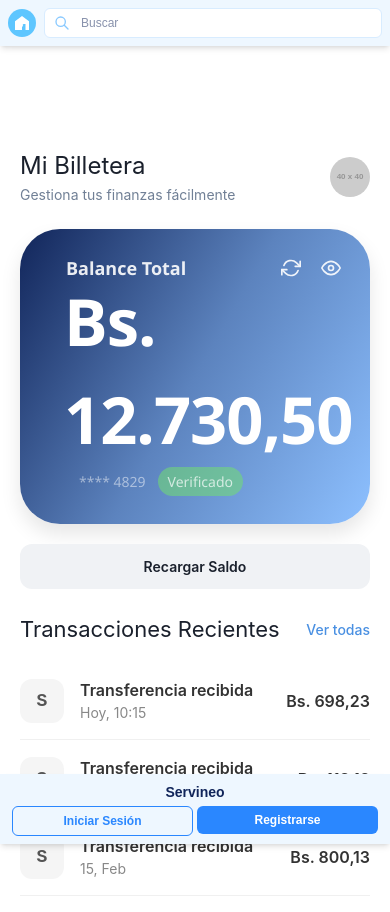
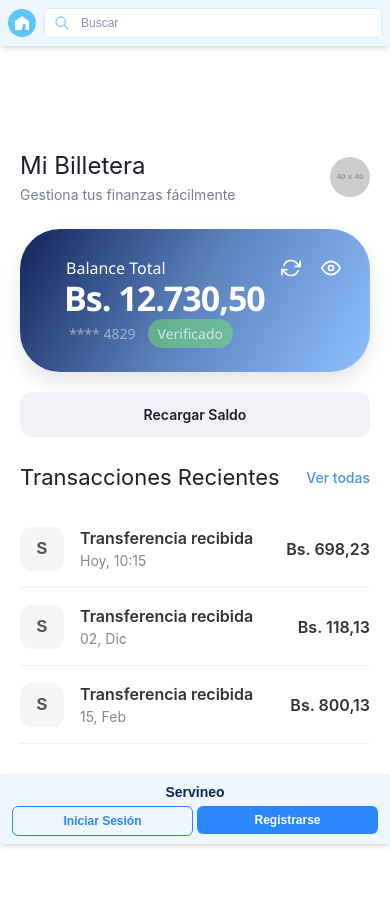
Before and after one commit to robertgt0/alquiler_front, a Next.js app: page /bitcrew/wallet in a window 390 px wide. Shown: the top 912 px of the page. After the commit the page ends 844 px from the top, so only its background shows below. Built offline with nearby package versions, Linux system fonts and the light colour scheme.

Commit message:
feat: implementar tarjeta de balance responsiva con iconos

```diff
--- a/src/app/bitcrew/wallet/components/BalanceCard/BalanceCard.css
+++ b/src/app/bitcrew/wallet/components/BalanceCard/BalanceCard.css
@@ -1,99 +1,37 @@
 /* Requerimiento: Construir la tarjeta azul degradada */
 .balance-card {
-  background-image: linear-gradient(120deg, #11255A,#5C83BE, #8DC0FF); /* Ajusta estos colores a tu figma */
+  background-image: linear-gradient(120deg, #11255A, #5C83BE, #8DC0FF);
   color: white;
   padding: 24px;
   border-radius: 40px;
   box-shadow: 0 10px 20px rgba(0, 0, 0, 0.1);
+  overflow: hidden; /* Buena práctica si se usan márgenes negativos */
 }
 
+/* --- Encabezado de la Tarjeta (Base/Móvil) --- */
 .card-header {
   margin-left: 22px;
   display: flex;
   justify-content: space-between;
   align-items: center;
 
-  font-size: 20px;
+  /* Estilo base (móvil) */
+  font-size: 16px;
   font-weight: 400;
   font-family: 'Segoe UI', Tahoma, Geneva, Verdana, sans-serif;
-  opacity: 1.1;
+  opacity: 1;
 }
 
+/* --- Iconos de Acción (Recargar y Ojo) --- */
 .card-icons {
   display: flex;
-  gap: 16px;
-}
-
-.balance-amount {
-  margin-left: 20px;
-  margin-top: -10px;
-
-  font-size: 65px;
-  font-weight: 800;
-  font-family:'Segoe UI', Tahoma, Geneva, Verdana, sans-serif;
-  letter-spacing: -1px;
-}
-
-/* Requerimiento: que el usuario no pueda seleccionar el monto */
-.balance-amount .amount,
-.balance-amount .currency {
-  user-select: none;
-  cursor: default;
-}
-
-.card-footer {
-  padding: 4px 10px;
-  border-radius: 20px;
-
-  font-size: 14px;
-  font-weight: 500;
-  font-family: 'Segoe UI', Tahoma, Geneva, Verdana, sans-serif;
-  color: rgba(255, 255, 255, 0.7);
-
-  margin-left: 25px;
-  margin-top: -5px;
-
-  display: flex;
-  align-items: center;
-  gap: 12px;
-}
-
-.card-number {
-  opacity: 0.7;
-}
-
-.card-status {
-  background-color: rgba(113, 225, 111, 0.53);
-  padding: 4px 10px;
-  border-radius: 20px;
-
-  font-size: 14px;
-  font-weight: 500;
-  font-family: 'Segoe UI', Tahoma, Geneva, Verdana, sans-serif;
-}
-
-/* ... (Tus estilos de .balance-card, .balance-amount, etc. van aquí) ... */
-
-/* --- Estilos para los nuevos iconos --- */
-.card-header {
-  display: flex; /* <-- Importante para alinear "Balance Total" y los iconos */
-  justify-content: space-between;
-  align-items: center;
-  font-size: 18px;
-  font-weight: 600;
-  opacity: 0.9;
-}
-
-.card-icons {
-  display: flex;
-  gap: 10px;
-  /* margin-left: auto; <-- Esto ya no es necesario si card-header usa space-between */
+  gap: 10px; /* Espacio entre iconos */
 }
 
 .icon-button {
   background: none;
   border: none;
-  color: white; /* <-- ¡Crítico para que se vean! */
+  color: white;
   cursor: pointer;
   padding: 5px;
   border-radius: 50%;
@@ -107,4 +45,64 @@
   background-color: rgba(255, 255, 255, 0.2);
 }
 
-/* ... (Tus otros estilos como .card-footer, etc.) ... */
+/* --- Monto del Balance (Base/Móvil) --- */
+.balance-amount {
+  margin-left: 20px;
+  margin-top: -10px;
+
+  /* Estilo base (móvil) */
+  font-size: 34px;
+
+  font-weight: 800;
+  font-family: 'Segoe UI', Tahoma, Geneva, Verdana, sans-serif;
+  letter-spacing: -1px;
+}
+
+/* Requerimiento: Evitar selección de texto en montos */
+.balance-amount .amount,
+.balance-amount .currency {
+  user-select: none;
+  cursor: default;
+}
+
+/* --- Pie de Tarjeta (Número y Estado) --- */
+.card-footer {
+  margin-left: 25px;
+  margin-top: -5px;
+  display: flex;
+  align-items: center;
+  gap: 12px;
+
+  color: rgba(255, 255, 255, 0.7);
+  font-size: 14px;
+  font-weight: 500;
+  font-family: 'Segoe UI', Tahoma, Geneva, Verdana, sans-serif;
+}
+
+.card-number {
+  opacity: 0.7;
+}
+
+.card-status {
+  background-color: rgba(113, 225, 111, 0.53);
+  padding: 4px 10px;
+  border-radius: 20px;
+  font-size: 14px; /* Este anula al del footer, lo cual es intencional */
+  font-weight: 500;
+}
+
+
+/* --- ESTILOS RESPONSIVOS (PARA DESKTOP) --- */
+/* Se aplica solo cuando la pantalla mide 768px o más */
+@media (min-width: 768px) {
+
+  /* Sobrescribe el tamaño del encabezado para desktop */
+  .card-header {
+    font-size: 20px;
+  }
+
+  /* Sobrescribe el tamaño del monto para desktop */
+  .balance-amount {
+    font-size: 65px;
+  }
+}
```
